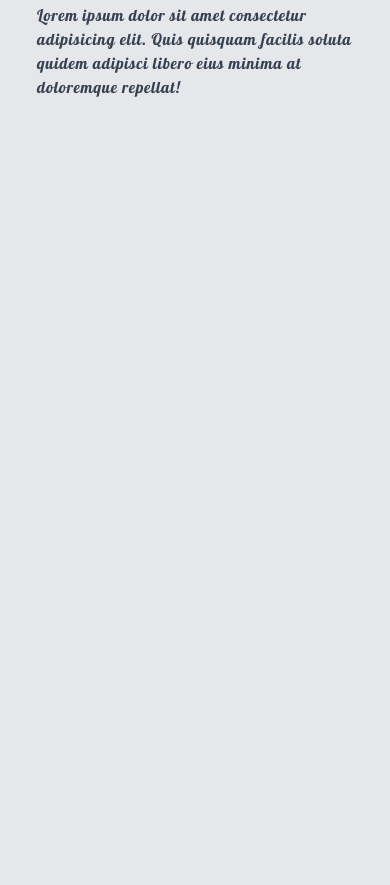
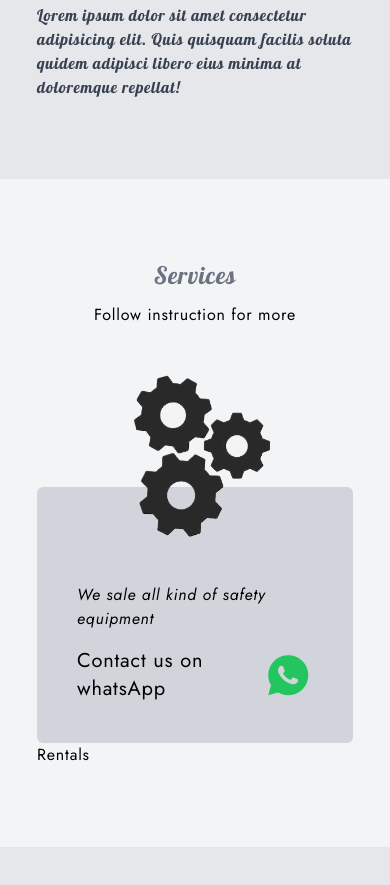
Before and after one commit to Rotinuel/bg, a website: page index.html in a window 390 px wide. Shown: the part 2132-3017 px from the top of the page. Before the commit the page ends 2631 px from the top, so only its background shows below. Drawn offline with nearby package versions, Linux system fonts and the light colour scheme.

Commit message:
whatsapp

```diff
--- a/index.html
+++ b/index.html
@@ -208,7 +208,15 @@
         </div>
       </div>
 
+      <!-- about us -->
       <section id="about" class="relative overflow-hidden">
+        <div class="absolute -top-8 -right-12 opacity-50">
+          <img
+            src="assets/img/gear-1.png"
+            alt="gear_image"
+            class="w-40 md:w-52 xl:w-64"
+          />
+        </div>
         <div
           class="flex flex-col items-center gap-3 text-center mb-10 md:mb-20"
         >
@@ -236,7 +244,7 @@
                   <span class="text-gray-900"
                     >safety equipment Purchase with</span
                   >
-                  easier with<br />us
+                  ease with<br />us at Black Gear
                 </h3>
                 <p class="text-gray-700 font-Lobster">
                   Lorem ipsum dolor sit amet consectetur adipisicing elit. Quis
@@ -278,7 +286,37 @@
         </div>
       </section>
 
-      <section id="about"></section>
+      <!-- services -->
+      <section id="services" class="bg-gray-100">
+        <div
+          class="flex flex-col items-center gap-3 text-center mb-40 md:mb-28"
+        >
+          <h2 class="title">Services</h2>
+          <p class="max-w-2xl">Follow instruction for more</p>
+        </div>
+        <div class="container w-full">
+          <!-- card 1 -->
+           <div class="service__card bg-gray-300 p-10 pt-24 rounded-md relative">
+            <img src="assets/img/gear-2.png" alt="gear" class="w-56 absolute -top-5 left-1/2 transform -translate-x-1/2 -translate-y-1/2 duration-500"/>
+            <p class="italic pb-4">We sale all kind of safety equipment</p>
+            <div class="flex items-center justify-between">
+              <p class="text-xl">Contact us on whatsApp</p>
+              <button
+                href="https://wa.me/2341234567890" // replace with your number, e.g., 234 for Nigeria
+                target="_blank"
+                rel="noopener noreferrer"
+                class="whatsapp-button"
+              >
+               <i class="ri-whatsapp-fill text-green-500 text-5xl"></i>
+            </button>
+
+            </div>
+           </div>
+          <!-- card 2 -->
+          <div>
+            Rentals
+        </div>
+      </section>
 
       <section id="about"></section>
     </main>
--- a/input.css
+++ b/input.css
@@ -55,3 +55,7 @@ h3{
 .btn_outline:hover {
     @apply bg-gray-500;
 }
+
+.service__card:hover img{
+    @apply -top-8;
+}
```
Also changed, not shown: output.css.
